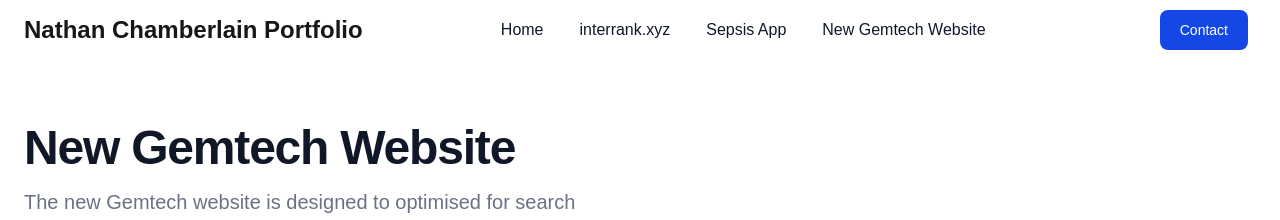
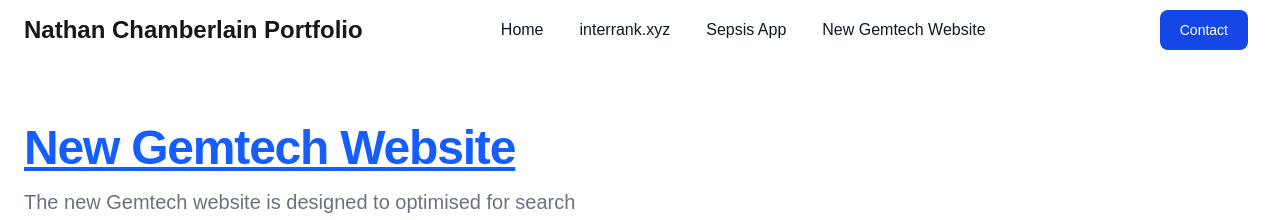
Before and after one commit to nathan-chamberlain/portfolio, a Next.js app: page /gemtech-website in a window 1280 px wide. Shown: the top 220 px of the page. Built offline with nearby package versions, Linux system fonts and the light colour scheme.

Commit message:
Add gemtech.nz link

```diff
--- a/app/gemtech-website/page.tsx
+++ b/app/gemtech-website/page.tsx
@@ -41,6 +41,7 @@
                 title="New Gemtech Website"
                 description="The new Gemtech website is designed to optimised for search engines, modern and professional. It will increase Gemtech's internet presence, with the goal of reaching new clients and partners."
                 images={images}
+                url="https://gemtech.nz"
             />
             <ProjectContent
                 title={"About Gemtech Website"}
```
Also changed, not shown: package.json (line endings or trailing spaces).
